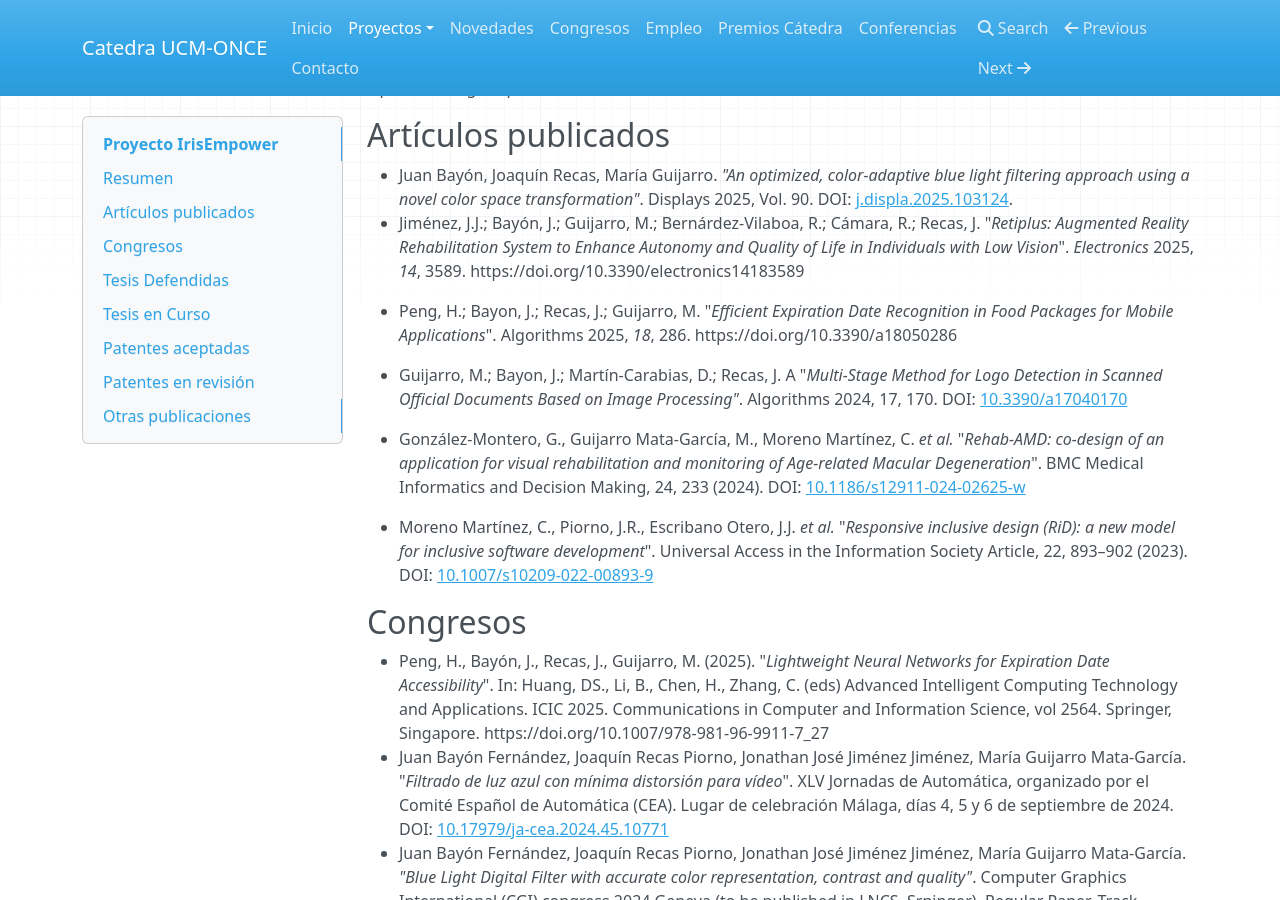
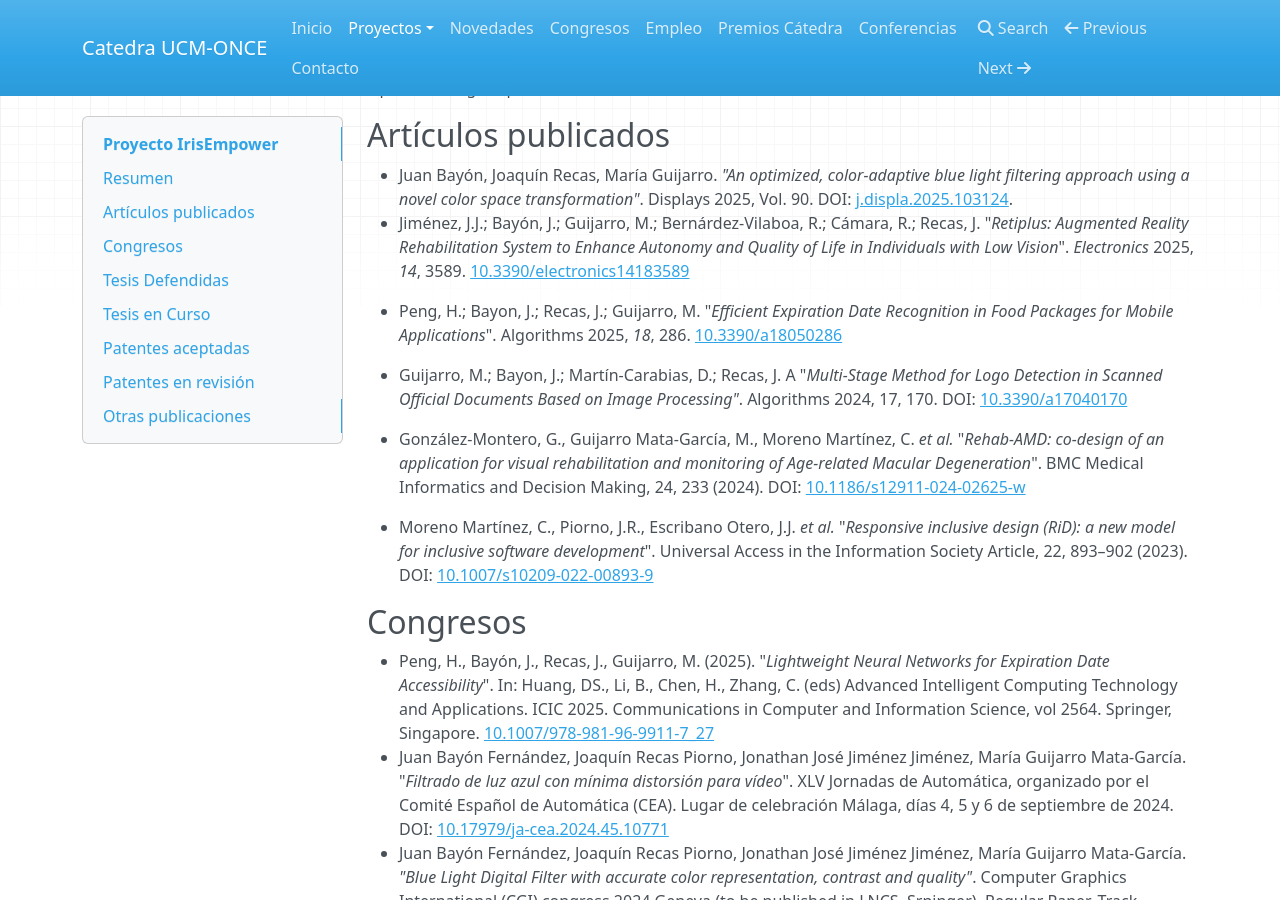
Before and after one commit to catedraonce/catedraonce.github.io, an MkDocs documentation site: the page built from docs/Projects/IrisEmp.md, in a window 1280 px wide and 900 px high, scrolled down 683 px. Built offline with MkDocs 1.6.1, drawn with Linux system fonts in a browser that asks for light colours; nearby versions of some CDN libraries; part of the change alters nothing that is shown.

Commit message:
Arreglo enlaces

```diff
--- a/docs/Projects/IrisEmp.md
+++ b/docs/Projects/IrisEmp.md
@@ -16,9 +16,9 @@ Consequently, our Team (UCM & PLUSINDES), during this 3 years is going to carry
 ## Artículos publicados
 
 * Juan Bayón, Joaquín Recas, María Guijarro. *"An optimized, color-adaptive blue light filtering approach using a novel color space transformation"*. Displays 2025, Vol. 90. DOI: [j.displa.2025.103124](https://doi.org/10.1016/j.displa.2025.103124).
-* Jiménez, J.J.; Bayón, J.; Guijarro, M.; Bernárdez-Vilaboa, R.; Cámara, R.; Recas, J. "*Retiplus: Augmented Reality Rehabilitation System to Enhance Autonomy and Quality of Life in Individuals with Low Vision*". *Electronics* 2025, *14*, 3589. https://doi.org/10.3390/electronics14183589
+* Jiménez, J.J.; Bayón, J.; Guijarro, M.; Bernárdez-Vilaboa, R.; Cámara, R.; Recas, J. "*Retiplus: Augmented Reality Rehabilitation System to Enhance Autonomy and Quality of Life in Individuals with Low Vision*". *Electronics* 2025, *14*, 3589. [10.3390/electronics14183589](https://doi.org/10.3390/electronics14183589)
 
-* Peng, H.; Bayon, J.; Recas, J.; Guijarro, M. "*Efficient Expiration Date Recognition in Food Packages for Mobile Applications*". Algorithms 2025, *18*, 286. https://doi.org/10.3390/a18050286
+* Peng, H.; Bayon, J.; Recas, J.; Guijarro, M. "*Efficient Expiration Date Recognition in Food Packages for Mobile Applications*". Algorithms 2025, *18*, 286. [10.3390/a18050286](https://doi.org/10.3390/a18050286)
 
 * Guijarro, M.; Bayon, J.; Martín-Carabias, D.; Recas, J. A "*Multi-Stage Method for Logo Detection in Scanned Official Documents Based on Image Processing"*. Algorithms 2024, 17, 170. DOI: [10.3390/a17040170](https://doi.org/10.3390/a17040170)
 
@@ -28,7 +28,7 @@ Consequently, our Team (UCM & PLUSINDES), during this 3 years is going to carry
 
 ## Congresos
 
-* Peng, H., Bayón, J., Recas, J., Guijarro, M. (2025). "*Lightweight Neural Networks for Expiration Date Accessibility*". In: Huang, DS., Li, B., Chen, H., Zhang, C. (eds) Advanced Intelligent Computing Technology and Applications. ICIC 2025. Communications in Computer and Information Science, vol 2564. Springer, Singapore. https://doi.org/10.1007/978-981-96-9911-7_27
+* Peng, H., Bayón, J., Recas, J., Guijarro, M. (2025). "*Lightweight Neural Networks for Expiration Date Accessibility*". In: Huang, DS., Li, B., Chen, H., Zhang, C. (eds) Advanced Intelligent Computing Technology and Applications. ICIC 2025. Communications in Computer and Information Science, vol 2564. Springer, Singapore. [10.1007/978-981-96-9911-7_27](https://doi.org/10.1007/978-981-96-9911-7_27)
 * Juan Bayón Fernández, Joaquín Recas Piorno, Jonathan José Jiménez Jiménez, María Guijarro Mata-García. "*Filtrado de luz azul con mínima distorsión para vídeo*". XLV Jornadas de Automática, organizado por el Comité Español de Automática (CEA). Lugar de celebración Málaga, días 4, 5 y 6 de septiembre de 2024. DOI: [10.17979/ja-cea.2024.45.10771](https://doi.org/10.17979/ja-cea.2024.45.10771)
 * Juan Bayón Fernández, Joaquín Recas Piorno, Jonathan José Jiménez Jiménez, María Guijarro Mata-García. *"Blue Light Digital Filter with accurate color representation, contrast and quality"*. Computer Graphics International (CGI) congress 2024 Geneva (to be published in LNCS, Srpinger). Regular Paper. Track number: 112. Link: [Conference Program](https://www.cgs-network.org/cgi24/program/)
 * González Montero, G.;Guijarro Mata-García, M.; Recas Piorno, J.; Gutiérrez Hernández, A.; Sánchez Pérez, I. *"InnoVisión: projecto interdisciplinar para melhorar a qualidade de vida de pessoas com baixa visão”*.  XXV Congresso Internacional De Optometria E Contactologia (XXV CIOC’23), organizado por la União Profissional Dos Ópticos E Optometristas Portugueses. Fecha: 24, 25 e 26 de marzo de 2023. Ponencia Invitada.
```
